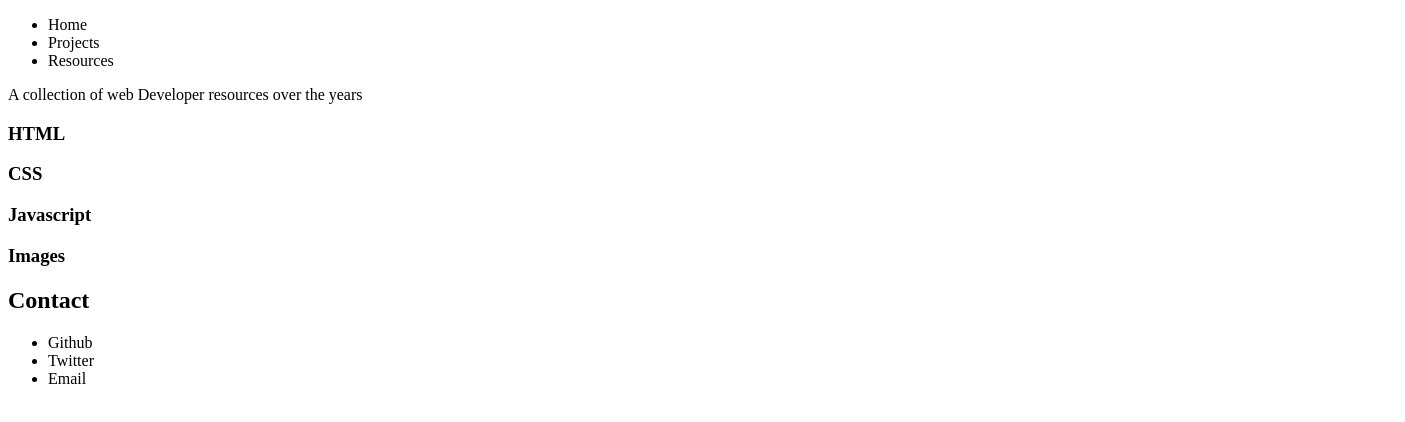
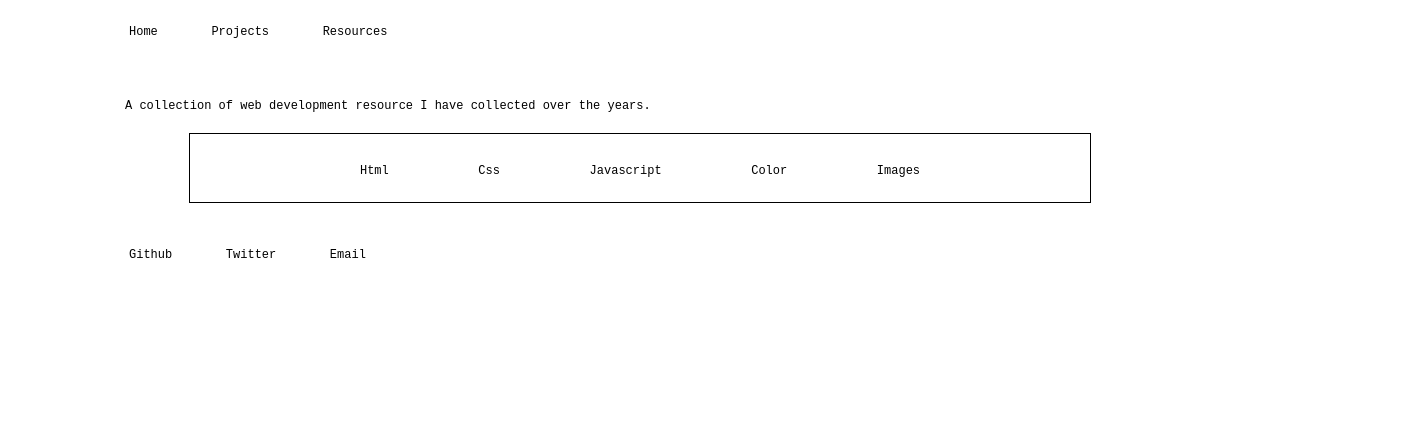
Before and after one commit to amchatman/Web-Portfolio, a plain HTML site: page Portfolio1/resources.html in a window 1280 px wide. Shown: the whole page, 1405 px wide, since content can reach past the window. Drawn offline with Linux system fonts and the light colour scheme.

Commit message:
Update resource page

```diff
--- a/Portfolio1/resources.html
+++ b/Portfolio1/resources.html
@@ -2,27 +2,31 @@
 <html lang="en" dir="ltr">
   <head>
     <meta charset="utf-8">
-    <title></title>
+    <link rel="stylesheet" type="text/css" href="style.css">
+    <title>Resources</title>
   </head>
   <body>
-    <nav>
+    <div class="navigation">
       <ul>
         <li>Home</li>
         <li>Projects</li>
         <li>Resources</li>
       </ul>
-    </nav>
-    <p>A collection of web Developer resources over the years</p>
-
+    </div>
+    <div class="description">
+      <p>A collection of web development resource I have collected over the years.</p>
+  </div>
     <div class="resources">
-        <h3>HTML</h3>
-        <h3>CSS</h3>
-        <h3>Javascript</h3>
-        <h3>Images</h3>
+        <ul>
+          <li>Html</li>
+          <li>Css</li>
+          <li>Javascript</li>
+          <li>Color</li>
+          <li>Images</li>
+        </ul>
     </div>
 
     <div class="footer">
-        <h2>Contact</h2>
         <ul>
           <li>Github</li>
           <li>Twitter</li>
--- a/Portfolio1/style.css
+++ b/Portfolio1/style.css
@@ -51,3 +51,24 @@ body{
   left:125px;
   margin-top:20px;
 }
+.description{
+  font-size:12px;
+  position:relative;
+  left:125px;
+  margin-top:35px;
+}
+.resources{
+  display:flex;
+  margin:20px auto;
+  width:900px;
+  height:68px;
+  border:1px solid black;
+}
+.resources ul{
+  margin:0 auto;
+}
+.resources li{
+  display:inline-block;
+  font-size:12px;
+  margin:30px 40px 30px 40px;
+}
```
Also changed, not shown: Portfolio1/projects.html (+4 -4 lines), 1 other file.
